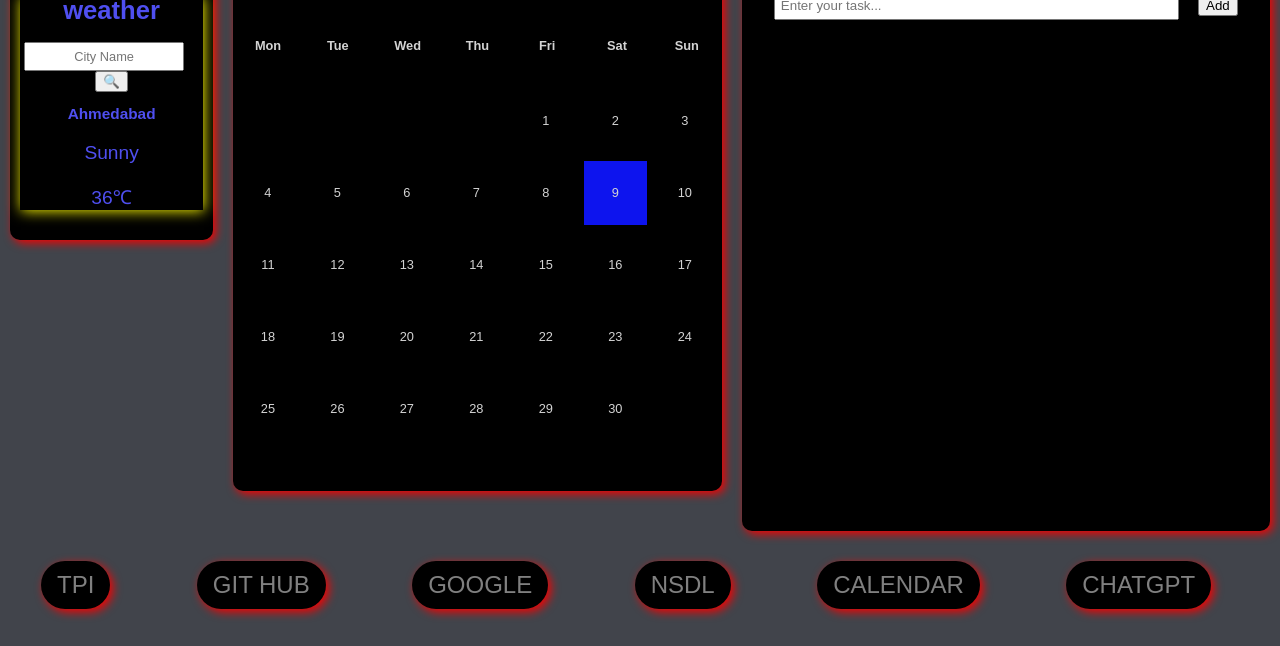
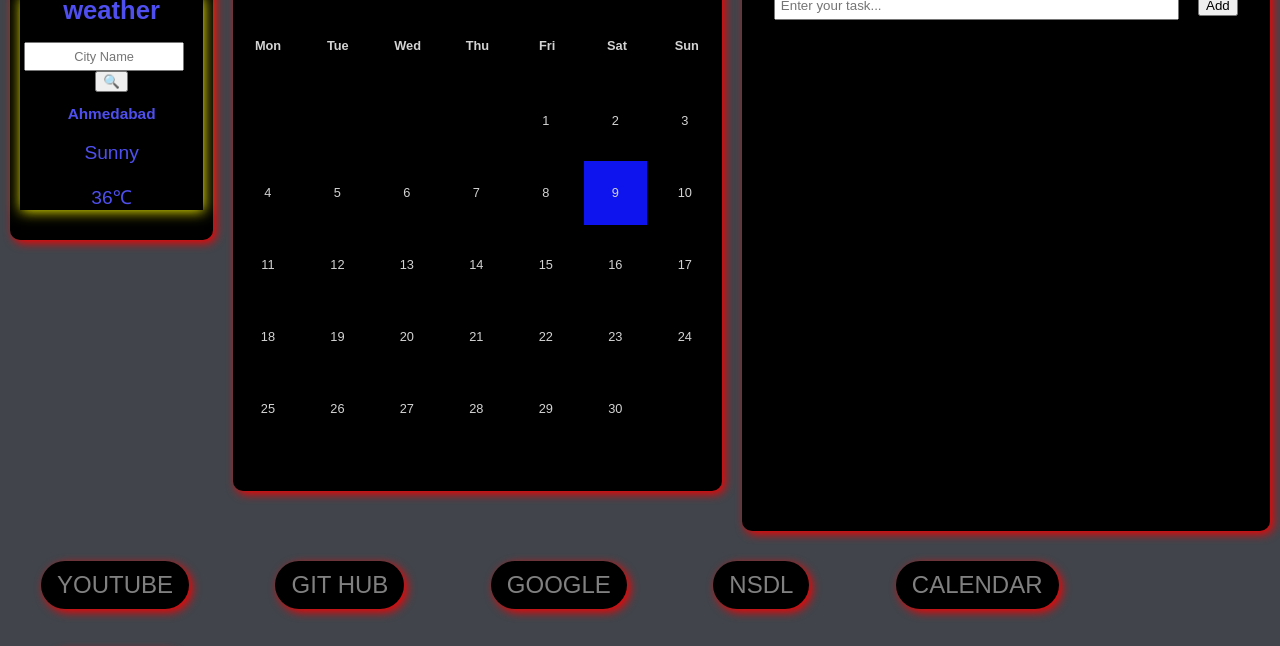
Before and after one commit to peryshah/Homepage, a plain HTML site: page index.html in a window 1280 px wide. Shown: the part 119-765 px from the top of the page. Drawn offline with Linux system fonts and the light colour scheme.

Commit message:
Update index.html

```diff
--- a/index.html
+++ b/index.html
@@ -94,7 +94,7 @@
 
     </div>
 
-    <a href="https://peryshah.github.io/textileplasticindustries/" target="_blank" class="button"> TPI </a>
+    <a href="https://www.youtube.com" target="_blank" class="button"> YOUTUBE </a>
     <a href="https://github.com" target="_blank" class="button"> GIT HUB </a>
     <a href="https://google.com" target="_blank" class="button"> GOOGLE </a>
     <a href="https://eservices.nsdl.com" target="_blank" class="button"> NSDL </a>
```
